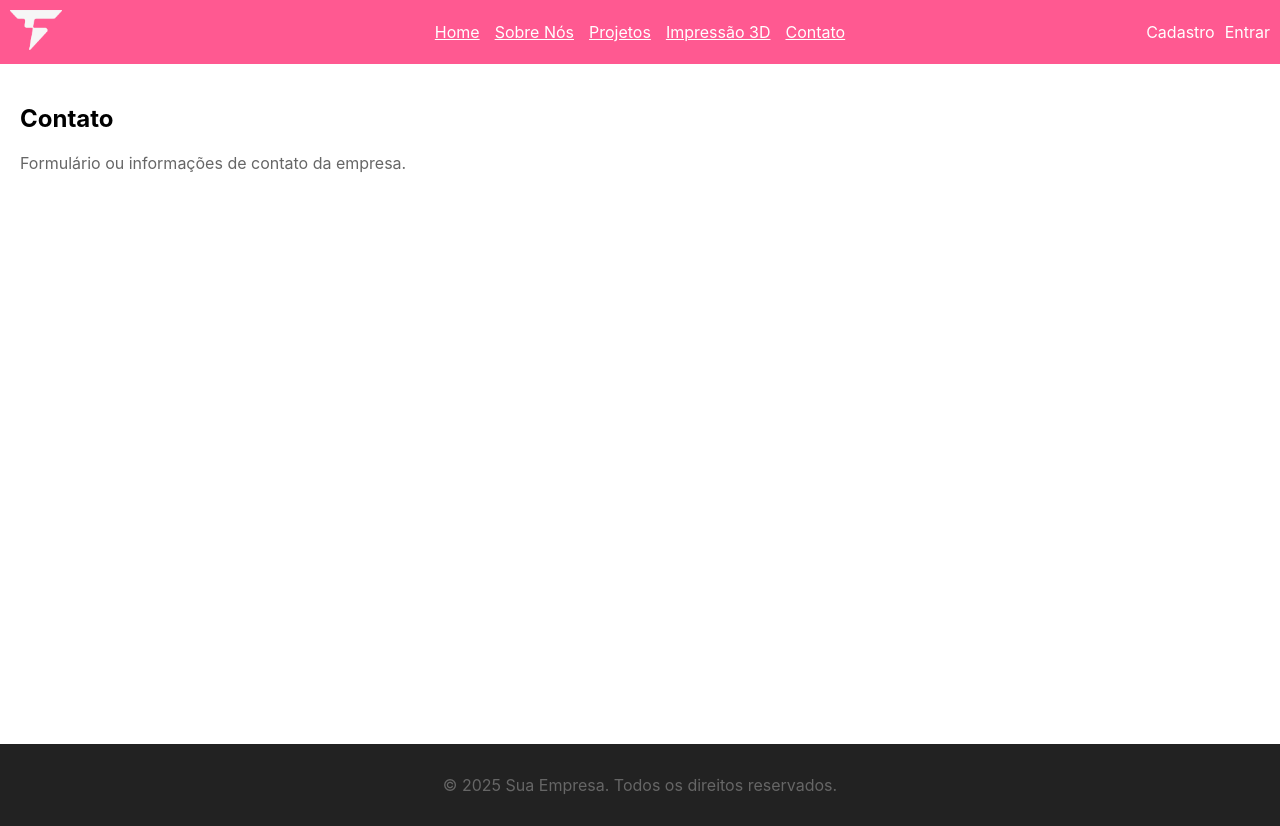
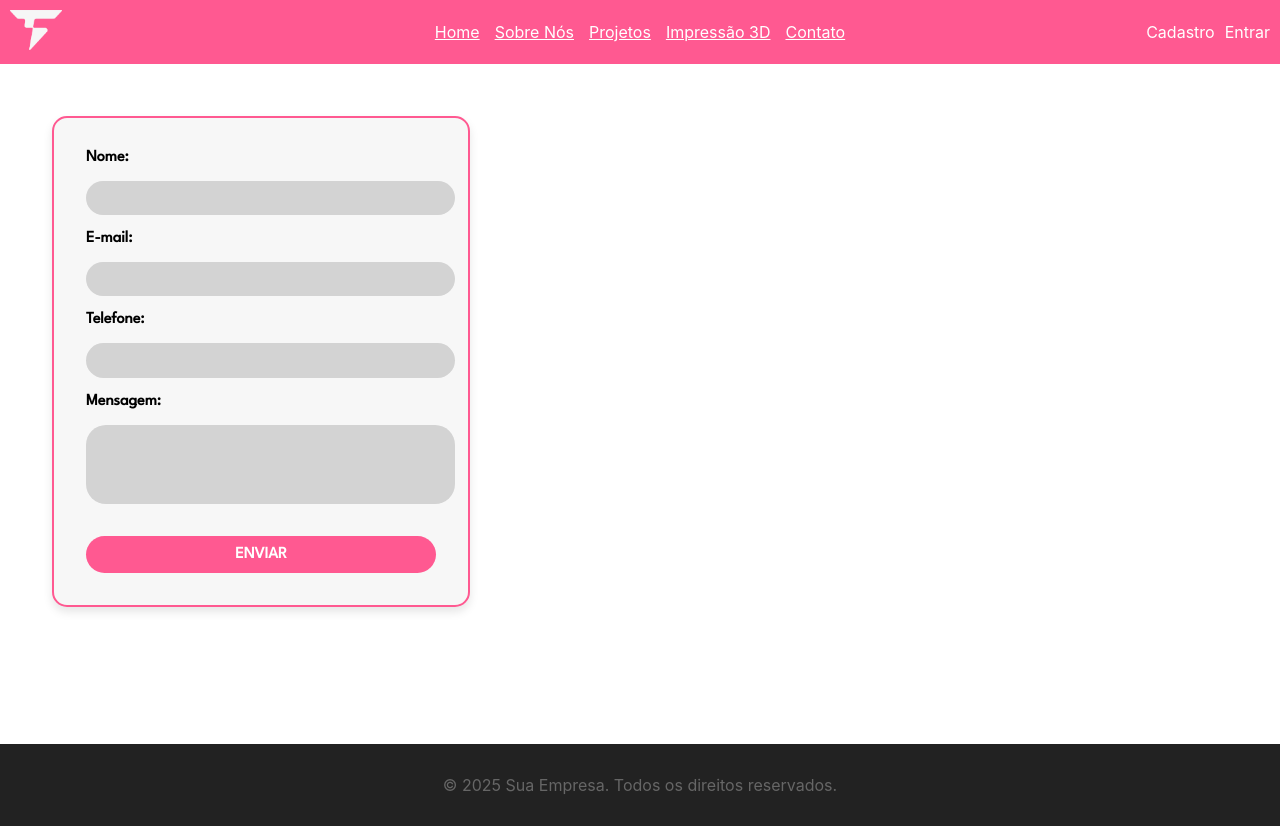
Before and after one commit to projetosTherion/TraineeWeb, a React (Create React App) app in the folder therion/: page /contato in a window 1280 px wide. Built offline with nearby package versions, Linux system fonts and the light colour scheme.

Commit message:
resolvendoBO

```diff
--- a/therion/package.json
+++ b/therion/package.json
@@ -7,6 +7,7 @@
     "@testing-library/jest-dom": "^6.6.3",
     "@testing-library/react": "^16.3.0",
     "@testing-library/user-event": "^13.5.0",
+    "firebase": "^11.7.1",
     "react": "^19.1.0",
     "react-dom": "^19.1.0",
     "react-router-dom": "^7.5.2",
--- /dev/null
+++ b/therion/src/components/componentsContato/containerContato.module.css
@@ -0,0 +1,69 @@
+/*
+Componentes usados na página de Contato
+*/
+
+.container {
+  display: flex;
+  justify-content: flex-start; /* Alinha à esquerda */
+  align-items: flex-start;
+  padding: 2rem;
+  background-color: #fff;
+  gap: 3rem; /* Espaço entre o form e o conteúdo à direita */
+  flex-wrap: wrap;
+}
+
+
+.formulario {
+  background-color: #f7f7f7;
+  border: 2px solid #FF5991;
+  border-radius: 15px;
+  padding: 2rem;
+  width: 350px;
+  display: flex;
+  flex-direction: column;
+  gap: 1rem;
+  font-family: 'League Spartan', sans-serif;
+  box-shadow: 0 5px 10px rgba(0, 0, 0, 0.1);
+}
+
+label {
+  font-weight: bold;
+  font-size: 1rem;
+  color: #000000;
+}
+
+input,
+textarea {
+  padding: 0.6rem;
+  border: none;
+  border-radius: 25px;
+  background-color: #d3d3d3;
+  outline: none;
+  width: 100%;
+  font-size: 1rem;
+  font-family: 'League Spartan', sans-serif;
+  color: #000000;
+}
+
+textarea {
+  resize: none;
+  border-radius: 20px;
+}
+
+button {
+  margin-top: 1rem;
+  padding: 0.7rem;
+  border: none;
+  border-radius: 20px;
+  background-color: #FF5991;
+  color: white;
+  font-weight: bold;
+  font-size: 1rem;
+  cursor: pointer;
+  font-family: 'League Spartan', sans-serif;
+  transition: background-color 0.3s ease;
+}
+
+button:hover {
+  background-color: #d23669;
+}
--- /dev/null
+++ b/therion/src/firebase.js
@@ -0,0 +1,17 @@
+// src/firebase.js
+import { initializeApp } from 'firebase/app';
+import { getFirestore, serverTimestamp } from 'firebase/firestore';
+
+const firebaseConfig = {
+  apiKey: "AIzaSyDM7hCMssJoycQLBVFc8ir5AxPXlCVon40",
+  authDomain: "capacita-95976.firebaseapp.com",
+  projectId: "capacita-95976",
+  storageBucket: "capacita-95976.firebasestorage.app",
+  messagingSenderId: "90297999516",
+  appId: "1:90297999516:web:f4b4d0dd1f6e2818d68d59"
+};
+
+const app = initializeApp(firebaseConfig);
+const db = getFirestore(app);
+
+export { db, serverTimestamp };
--- a/therion/src/paginas/Contato.jsx
+++ b/therion/src/paginas/Contato.jsx
@@ -1,10 +1,125 @@
+import React, { useState } from 'react';
+import styles from '../components/componentsContato/containerContato.module.css';
+import { db, serverTimestamp } from '../firebase';
+import { collection, addDoc } from 'firebase/firestore';
+
 function Contato() {
-    return (
-      <section>
-        <h1>Contato</h1>
-        <p>Formulário ou informações de contato da empresa.</p>
-      </section>
-    );
-  }
+  const [formData, setFormData] = useState({
+    nome: '',
+    email: '',
+    telefone: '',
+    mensagem: '',
+  });
 
-  export default Contato;
+  const [errors, setErrors] = useState({});
+  const [enviando, setEnviando] = useState(false);
+
+  const formatarTelefone = (valor) => {
+    const numero = valor.replace(/\D/g, '').slice(0, 11);
+    const parte1 = numero.slice(0, 2);
+    const parte2 = numero.slice(2, 7);
+    const parte3 = numero.slice(7, 11);
+
+    if (numero.length <= 2) return `(${parte1}`;
+    if (numero.length <= 7) return `(${parte1}) ${parte2}`;
+    return `(${parte1}) ${parte2}-${parte3}`;
+  };
+
+  const handleChange = (e) => {
+    const { name, value } = e.target;
+
+    if (name === 'telefone') {
+      setFormData({ ...formData, [name]: formatarTelefone(value) });
+    } else {
+      setFormData({ ...formData, [name]: value });
+    }
+  };
+
+  const validar = () => {
+    const novosErros = {};
+    if (!formData.nome.trim()) novosErros.nome = 'Nome é obrigatório';
+    if (!formData.email.match(/^[^\s@]+@[^\s@]+\.[^\s@]+$/)) novosErros.email = 'Email inválido';
+    if (formData.telefone.replace(/\D/g, '').length < 10) novosErros.telefone = 'Telefone incompleto';
+    if (!formData.mensagem.trim()) novosErros.mensagem = 'Mensagem é obrigatória';
+    setErrors(novosErros);
+    return Object.keys(novosErros).length === 0;
+  };
+
+   const handleSubmit = async (e) => {
+    e.preventDefault();
+    if (!validar()) return;
+
+    setEnviando(true);
+
+    try {
+      await addDoc(collection(db, 'contatos'), {
+        nome: formData.nome,
+        email: formData.email,
+        telefone: formData.telefone,
+        mensagem: formData.mensagem,
+        timestamp: serverTimestamp()
+      });
+
+      alert('Formulário enviado com sucesso!');
+      setFormData({ nome: '', email: '', telefone: '', mensagem: '' });
+      setErrors({});
+    } catch (err) {
+      alert('Erro ao enviar formulário.');
+      console.error('Erro ao gravar no Firestore:', err); // Veja o log do erro
+    }
+
+    setEnviando(false);
+  };
+
+  return (
+    <div className={styles.container}>
+      <form className={styles.formulario} onSubmit={handleSubmit}>
+        <label>Nome:</label>
+        <input
+          type="text"
+          name="nome"
+          value={formData.nome}
+          onChange={handleChange}
+          required
+        />
+        {errors.nome && <small style={{ color: 'red' }}>{errors.nome}</small>}
+
+        <label>E-mail:</label>
+        <input
+          type="email"
+          name="email"
+          value={formData.email}
+          onChange={handleChange}
+          required
+        />
+        {errors.email && <small style={{ color: 'red' }}>{errors.email}</small>}
+
+        <label>Telefone:</label>
+        <input
+          type="text"
+          name="telefone"
+          value={formData.telefone}
+          onChange={handleChange}
+          required
+        />
+        {errors.telefone && <small style={{ color: 'red' }}>{errors.telefone}</small>}
+
+        <label>Mensagem:</label>
+        <textarea
+          name="mensagem"
+          rows="4"
+          value={formData.mensagem}
+          onChange={handleChange}
+          required
+        />
+        {errors.mensagem && <small style={{ color: 'red' }}>{errors.mensagem}</small>}
+
+        <button type="submit" disabled={enviando}>
+          {enviando ? 'Enviando...' : 'ENVIAR'}
+        </button>
+      </form>
+    </div>
+  );
+}
+
+export default Contato;
```
Also changed, not shown: therion/src/paginas/Impressao3D.jsx (+7 -0 lines), 1 other file (tests, documents, lock files or other folders).
